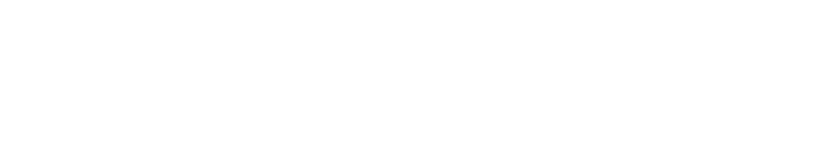
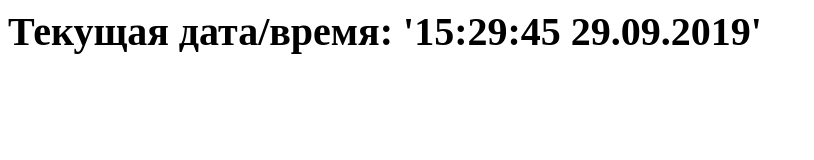
Before and after one commit to lexandrv2020/Lesson07, a plain HTML site: page index.html in a window 1280 px wide. Shown: the whole page, without its empty margins (0-814 px from the left). Drawn offline with Linux system fonts and the light colour scheme.

Commit message:
Домашнее задание 07 - plus

```diff
--- a/index.html
+++ b/index.html
@@ -10,6 +10,7 @@
 </head>
 
 <body>
+    <div class="day-string">Текущая дата и время</div>
     <script src="./script/script.js"></script>
 </body>
 
--- a/script/script.js
+++ b/script/script.js
@@ -0,0 +1,23 @@
+'use strict';
+
+let day_string = document.querySelector('.day-string'),
+    day = new Date(),
+    date_day,
+    date_month,
+    date_year,
+    date_hour,
+    date_minute,
+    date_secund;
+
+
+
+day_string.innerHTML = "Текущая дата/время: '" + formatNumber(day.getHours()) + ":" + formatNumber(day.getMinutes()) + ":" + formatNumber(day.getSeconds()) + " " + formatNumber(day.getDate()) + "." + formatNumber(day.getMonth()) + "." + formatNumber(day.getFullYear()) + "'";
+
+console.log(day_string.textContent, day_string.innerHTML);
+
+function formatNumber(value) {
+    if (value < 10) {
+        value = "0" + value;
+    }
+    return value;
+}
--- a/style/style.css
+++ b/style/style.css
@@ -0,0 +1,4 @@
+* {
+    font-size: 40px;
+    font-weight: 700;
+}
```
